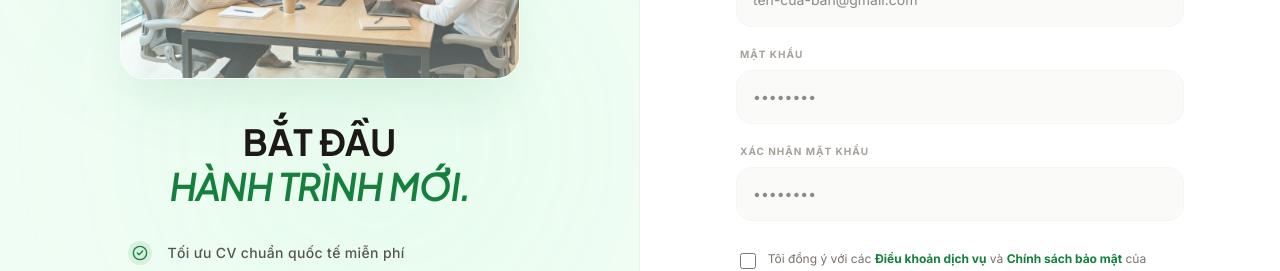
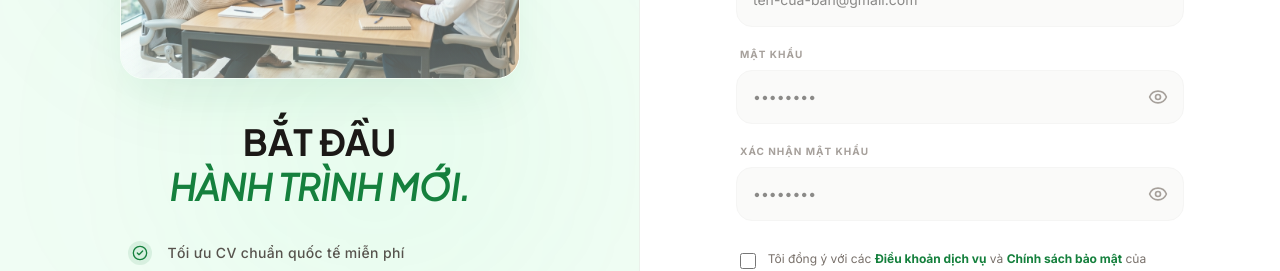
Before and after one commit to haunc0716/FitHire-FE, a React (Vite) app: page /register in a window 1280 px wide. Shown: the part 349-620 px from the top of the page. Built offline with nearby package versions, Linux system fonts and the light colour scheme; no server answers.

Commit message:
refactor: enhance RegisterPage with password visibility toggle, improved error handling for password fields, and validation messages

```diff
--- a/src/features/auth/pages/RegisterPage.jsx
+++ b/src/features/auth/pages/RegisterPage.jsx
@@ -1,7 +1,7 @@
 import React, { useState } from 'react';
 import { motion, useReducedMotion } from 'framer-motion';
 import { Link, useNavigate } from 'react-router-dom';
-import { ArrowLeft, CheckCircle2 } from 'lucide-react';
+import { ArrowLeft, CheckCircle2, Eye, EyeOff } from 'lucide-react';
 import { registerWithEmailPassword } from '../services/authApi';
 import { saveAuthSession, resolveHomeByRole } from '../services/authSession';
 import { useToast } from '../../../components/ui/ToastProvider';
@@ -18,6 +18,9 @@ const RegisterPage = () => {
   });
   const [acceptTerms, setAcceptTerms] = useState(false);
   const [isSubmitting, setIsSubmitting] = useState(false);
+  const [showPassword, setShowPassword] = useState(false);
+  const [showConfirmPassword, setShowConfirmPassword] = useState(false);
+  const [fieldErrors, setFieldErrors] = useState({ password: '', confirmPassword: '' });
   const benefits = [
     'Tối ưu CV chuẩn quốc tế miễn phí',
     'Rèn luyện phỏng vấn với AI 24/7',
@@ -25,12 +28,21 @@ const RegisterPage = () => {
     'Nhận báo cáo phân tích sự nghiệp chuyên sâu'
   ];
 
+  const getPasswordErrorMessage = (message) => {
+    if (!message) return 'Mật khẩu không hợp lệ.';
+    const lower = String(message).toLowerCase();
+    if (lower.includes('8 đến 72') || lower.includes('8-72') || lower.includes('password')) return message;
+    if (lower.includes('exception mk')) return message;
+    return message;
+  };
+
   const handleChange = (key) => (event) => {
     setForm((prev) => ({ ...prev, [key]: event.target.value }));
   };
 
   const handleSubmit = async (event) => {
     event.preventDefault();
+    setFieldErrors({ password: '', confirmPassword: '' });
 
     if (!form.fullName || !form.email || !form.password || !form.confirmPassword) {
       showToast({
@@ -42,10 +54,12 @@ const RegisterPage = () => {
     }
 
     if (form.password !== form.confirmPassword) {
+      const errorMessage = 'Vui lòng kiểm tra lại mật khẩu xác nhận.';
+      setFieldErrors({ password: errorMessage, confirmPassword: errorMessage });
       showToast({
         type: 'warning',
         title: 'Mật khẩu chưa khớp',
-        message: 'Vui lòng kiểm tra lại mật khẩu xác nhận.'
+        message: errorMessage
       });
       return;
     }
@@ -90,10 +104,19 @@ const RegisterPage = () => {
       });
       navigate(`/verify-email?email=${encodeURIComponent(form.email)}`, { replace: true });
     } catch (error) {
+      const errorMessage = error?.message || 'Vui lòng thử lại.';
+      const lowerMessage = errorMessage.toLowerCase();
+      if (lowerMessage.includes('mật khẩu') || lowerMessage.includes('password') || lowerMessage.includes('exception mk')) {
+        setFieldErrors((prev) => ({
+          ...prev,
+          password: getPasswordErrorMessage(errorMessage),
+          confirmPassword: getPasswordErrorMessage(errorMessage),
+        }));
+      }
       showToast({
         type: 'error',
         title: 'Đăng ký thất bại',
-        message: error?.message || 'Vui lòng thử lại.'
+        message: errorMessage
       });
     } finally {
       setIsSubmitting(false);
@@ -192,26 +215,48 @@ const RegisterPage = () => {
 
             <div>
               <label className="text-[10px] font-bold uppercase tracking-widest text-stone-400 block mb-2 ml-1">Mật khẩu</label>
+              <div className="relative">
                 <input
-                type="password"
+                  type={showPassword ? 'text' : 'password'}
                   placeholder="••••••••"
                   value={form.password}
                   onChange={handleChange('password')}
-                className="w-full px-4 py-4 border border-stone-100 bg-stone-50 focus:bg-white focus:border-primary focus:ring-4 focus:ring-primary/5 outline-none transition-all text-sm rounded-2xl"
+                  className={`w-full px-4 py-4 pr-12 border rounded-2xl bg-stone-50 focus:bg-white focus:ring-4 outline-none transition-all text-sm ${fieldErrors.password ? 'border-rose-300 focus:border-rose-400 focus:ring-rose-500/5' : 'border-stone-100 focus:border-primary focus:ring-primary/5'}`}
                   required
                 />
+                <button
+                  type="button"
+                  onClick={() => setShowPassword((prev) => !prev)}
+                  className="absolute inset-y-0 right-0 flex items-center justify-center px-4 text-stone-400 hover:text-stone-700"
+                  aria-label={showPassword ? 'Ẩn mật khẩu' : 'Hiện mật khẩu'}
+                >
+                  {showPassword ? <EyeOff className="h-5 w-5" /> : <Eye className="h-5 w-5" />}
+                </button>
+              </div>
+              {fieldErrors.password && <p className="mt-2 ml-1 text-xs text-rose-600 leading-relaxed">{fieldErrors.password}</p>}
             </div>
 
             <div>
               <label className="text-[10px] font-bold uppercase tracking-widest text-stone-400 block mb-2 ml-1">Xác nhận mật khẩu</label>
+              <div className="relative">
                 <input
-                type="password"
+                  type={showConfirmPassword ? 'text' : 'password'}
                   placeholder="••••••••"
                   value={form.confirmPassword}
                   onChange={handleChange('confirmPassword')}
-                className="w-full px-4 py-4 border border-stone-100 bg-stone-50 focus:bg-white focus:border-primary focus:ring-4 focus:ring-primary/5 outline-none transition-all text-sm rounded-2xl"
+                  className={`w-full px-4 py-4 pr-12 border rounded-2xl bg-stone-50 focus:bg-white focus:ring-4 outline-none transition-all text-sm ${fieldErrors.confirmPassword ? 'border-rose-300 focus:border-rose-400 focus:ring-rose-500/5' : 'border-stone-100 focus:border-primary focus:ring-primary/5'}`}
                   required
                 />
+                <button
+                  type="button"
+                  onClick={() => setShowConfirmPassword((prev) => !prev)}
+                  className="absolute inset-y-0 right-0 flex items-center justify-center px-4 text-stone-400 hover:text-stone-700"
+                  aria-label={showConfirmPassword ? 'Ẩn mật khẩu xác nhận' : 'Hiện mật khẩu xác nhận'}
+                >
+                  {showConfirmPassword ? <EyeOff className="h-5 w-5" /> : <Eye className="h-5 w-5" />}
+                </button>
+              </div>
+              {fieldErrors.confirmPassword && <p className="mt-2 ml-1 text-xs text-rose-600 leading-relaxed">{fieldErrors.confirmPassword}</p>}
             </div>
 
             <div className="flex items-start gap-3 py-2 ml-1">
--- a/src/features/user/components/UserHeader.jsx
+++ b/src/features/user/components/UserHeader.jsx
@@ -45,12 +45,30 @@ export default function UserHeader() {
 
   const [userProfile, setUserProfile] = useState(null);
   const [subscriptionLabel, setSubscriptionLabel] = useState('FREE');
+  const [avatarLoadError, setAvatarLoadError] = useState(false);
 
   const headerRef = useRef(null);
 
   const userLabel = useMemo(() => userProfile?.fullName || session?.user?.fullName || 'Người dùng', [userProfile, session]);
-  const avatarUrl = useMemo(() => userProfile?.avatarUrl || session?.user?.avatarUrl, [userProfile, session]);
-  const avatarInitial = useMemo(() => (userLabel?.trim()?.charAt(0) || 'U').toUpperCase(), [userLabel]);
+  const rawAvatarUrl = useMemo(() => userProfile?.avatarUrl || session?.user?.avatarUrl, [userProfile, session]);
+  const avatarUrl = useMemo(() => {
+    if (!rawAvatarUrl) return '';
+    const value = String(rawAvatarUrl).trim();
+    if (!value) return '';
+    if (/^(data:|blob:|https?:|\/)/i.test(value)) return value;
+    const normalized = value.replace(/^\/+/, '');
+    return normalized.startsWith('uploads/') ? `/${normalized}` : `/${normalized}`;
+  }, [rawAvatarUrl]);
+  const renderAvatarFallback = () => (
+    <div
+      className="flex h-full w-full items-center justify-center bg-gradient-to-br from-emerald-500 via-emerald-400 to-lime-300 text-white"
+      aria-hidden="true"
+    >
+      <div className="flex h-[82%] w-[82%] items-center justify-center rounded-full bg-white/18 backdrop-blur-sm border border-white/20 shadow-inner">
+        <UserCircle2 className="h-[62%] w-[62%] text-white/95 drop-shadow-sm" />
+      </div>
+    </div>
+  );
 
   const refreshHeaderData = useCallback(() => {
     if (!session?.accessToken) return;
@@ -82,6 +100,10 @@ export default function UserHeader() {
   useEffect(() => {
     refreshHeaderData();
   }, [refreshHeaderData]);
+
+  useEffect(() => {
+    setAvatarLoadError(false);
+  }, [avatarUrl]);
 
   useEffect(() => {
     function onClickOutside(event) {
@@ -197,10 +219,15 @@ export default function UserHeader() {
             >
               <div className="flex items-center gap-2 cursor-pointer py-2 px-1">
                 <div className="flex h-9 w-9 items-center justify-center rounded-full bg-stone-100 text-sm font-bold text-stone-700 border-2 border-white ring-2 ring-[#00b14f] shadow-sm hover:ring-[#009b45] transition-all overflow-hidden">
-                  {avatarUrl ? (
-                    <img src={avatarUrl} alt={userLabel} className="h-full w-full object-cover" />
+                  {avatarUrl && !avatarLoadError ? (
+                    <img
+                      src={avatarUrl}
+                      alt={userLabel}
+                      className="h-full w-full object-cover"
+                      onError={() => setAvatarLoadError(true)}
+                    />
                   ) : (
-                    avatarInitial
+                    renderAvatarFallback()
                   )}
                 </div>
                 <div className="hidden lg:flex flex-col pl-1">
@@ -269,10 +296,15 @@ export default function UserHeader() {
             <div className="p-4 bg-stone-50 border-b border-stone-100">
               <div className="flex items-center gap-3">
                 <div className="flex h-12 w-12 items-center justify-center rounded-full bg-white font-bold text-stone-700 border border-stone-200 shadow-sm overflow-hidden">
-                  {avatarUrl ? (
-                    <img src={avatarUrl} alt={userLabel} className="h-full w-full object-cover" />
+                  {avatarUrl && !avatarLoadError ? (
+                    <img
+                      src={avatarUrl}
+                      alt={userLabel}
+                      className="h-full w-full object-cover"
+                      onError={() => setAvatarLoadError(true)}
+                    />
                   ) : (
-                    avatarInitial
+                    renderAvatarFallback('h-full w-full')
                   )}
                 </div>
                 <div>
--- a/src/features/user/pages/UserProfilePage.jsx
+++ b/src/features/user/pages/UserProfilePage.jsx
@@ -1,4 +1,4 @@
-import React, { useEffect, useState } from 'react';
+import React, { useEffect, useMemo, useState } from 'react';
 import { useNavigate } from 'react-router-dom';
 import { motion } from 'framer-motion';
 import { User, Mail, ShieldCheck, Camera } from 'lucide-react';
@@ -19,6 +19,16 @@ export default function UserProfilePage() {
   });
   const [loading, setLoading] = useState(false);
   const [fetching, setFetching] = useState(true);
+  const [avatarLoadError, setAvatarLoadError] = useState(false);
+
+  const normalizedAvatarUrl = useMemo(() => {
+    if (!form.avatarUrl) return '';
+    const value = String(form.avatarUrl).trim();
+    if (!value) return '';
+    if (/^(data:|blob:|https?:|\/)/i.test(value)) return value;
+    const normalized = value.replace(/^\/+/, '');
+    return normalized.startsWith('uploads/') ? `/${normalized}` : `/${normalized}`;
+  }, [form.avatarUrl]);
 
   useEffect(() => {
     fetchMyProfile()
@@ -42,6 +52,10 @@ export default function UserProfilePage() {
       })
       .finally(() => setFetching(false));
   }, [showToast]);
+
+  useEffect(() => {
+    setAvatarLoadError(false);
+  }, [normalizedAvatarUrl]);
 
   const handleSubmit = async (e) => {
     e.preventDefault();
@@ -101,8 +115,13 @@ export default function UserProfilePage() {
             >
               <div className="relative mb-4 group cursor-pointer">
                 <div className="h-28 w-28 rounded-full overflow-hidden border-4 border-white shadow-lg ring-2 ring-emerald-100 bg-stone-100 flex items-center justify-center">
-                  {form.avatarUrl ? (
-                    <img src={form.avatarUrl} alt="Avatar" className="w-full h-full object-cover" />
+                  {normalizedAvatarUrl && !avatarLoadError ? (
+                    <img
+                      src={normalizedAvatarUrl}
+                      alt="Avatar"
+                      className="w-full h-full object-cover"
+                      onError={() => setAvatarLoadError(true)}
+                    />
                   ) : (
                     <User className="h-12 w-12 text-stone-300" />
                   )}
```
Lines whose indentation alone changed are shown as unchanged.
